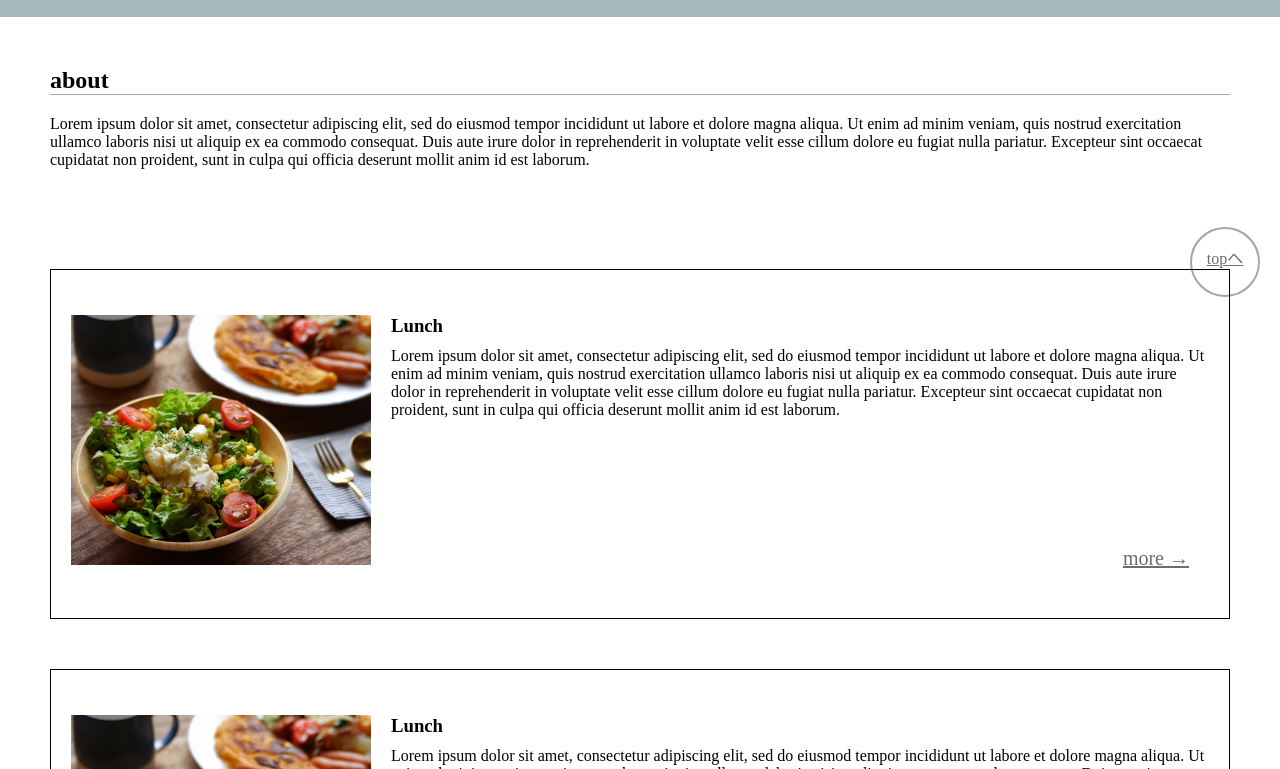
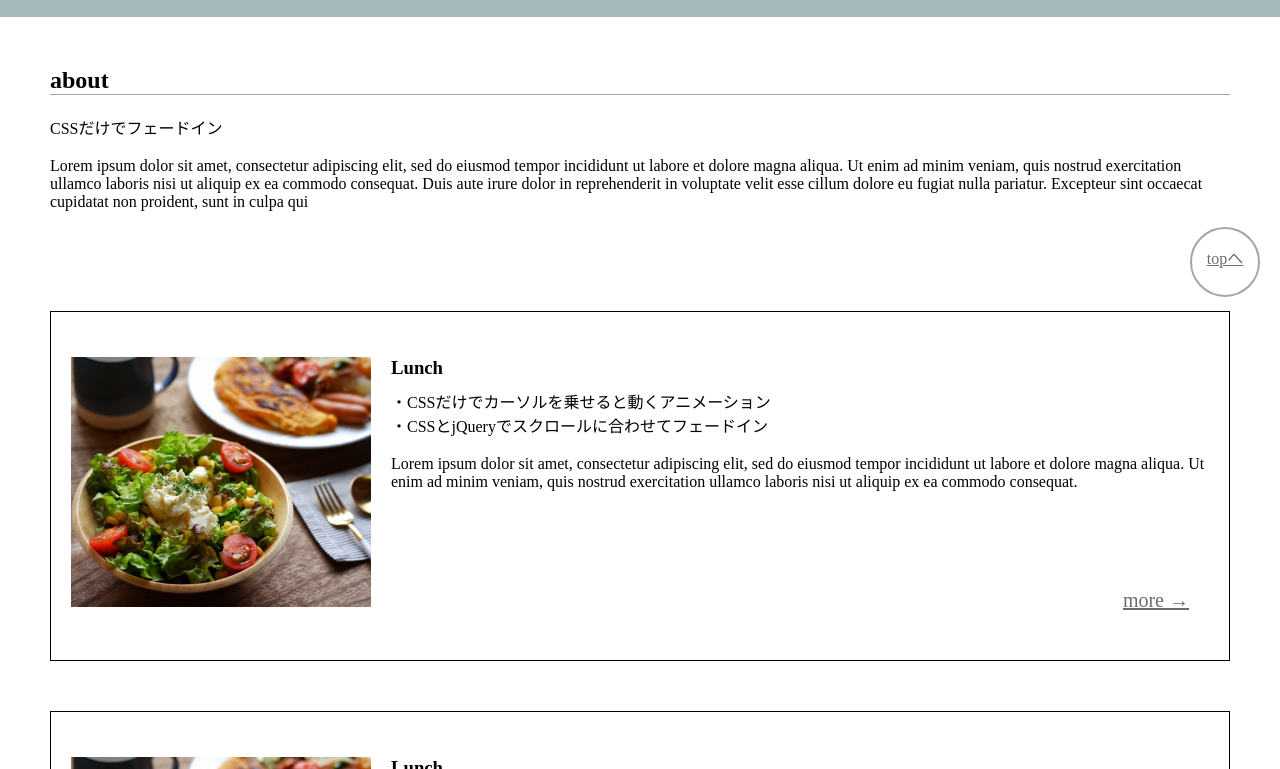
Before and after one commit to ytleoo/CSSstudy_animation, a plain HTML site: page index.html in a window 1280 px wide. Shown: the part 483-1252 px from the top of the page. Drawn offline with nearby package versions, Linux system fonts and the light colour scheme; grey boxes are pictures that could not be loaded.

Commit message:
fix コメント追加

```diff
--- a/index.html
+++ b/index.html
@@ -15,6 +15,7 @@
 
 <nav class="globalMenuSp">
     <ul>
+       <li><a href="#">CSSとjQueryでハンバーガーメニュー</a></li>
         <li><a href="#top">Topへ</a></li>
         <li><a href="#about">aboutへ</a></li>
         <li><a href="#contents">contentsへ</a></li>
@@ -30,14 +31,18 @@
     <h2 class="about-title">
       about
     </h2>
-    <p class="about-text">Lorem ipsum dolor sit amet, consectetur adipiscing elit, sed do eiusmod tempor incididunt ut labore et dolore magna aliqua. Ut enim ad minim veniam, quis nostrud exercitation ullamco laboris nisi ut aliquip ex ea commodo consequat. Duis aute irure dolor in reprehenderit in voluptate velit esse cillum dolore eu fugiat nulla pariatur. Excepteur sint occaecat cupidatat non proident, sunt in culpa qui officia deserunt mollit anim id est laborum.</p>
+    <p class="about-text">CSSだけでフェードイン<br><br>
+    Lorem ipsum dolor sit amet, consectetur adipiscing elit, sed do eiusmod tempor incididunt ut labore et dolore magna aliqua. Ut enim ad minim veniam, quis nostrud exercitation ullamco laboris nisi ut aliquip ex ea commodo consequat. Duis aute irure dolor in reprehenderit in voluptate velit esse cillum dolore eu fugiat nulla pariatur. Excepteur sint occaecat cupidatat non proident, sunt in culpa qui</p>
   </section>
   <section class="contents" id="contents">
     <div class="content show slide-bottom">
       <img src="images/4281518_s.jpg" alt="">
       <div class="content-box">
       <h3 class="content-title">Lunch</h3>
-      <p class="content-text">Lorem ipsum dolor sit amet, consectetur adipiscing elit, sed do eiusmod tempor incididunt ut labore et dolore magna aliqua. Ut enim ad minim veniam, quis nostrud exercitation ullamco laboris nisi ut aliquip ex ea commodo consequat. Duis aute irure dolor in reprehenderit in voluptate velit esse cillum dolore eu fugiat nulla pariatur. Excepteur sint occaecat cupidatat non proident, sunt in culpa qui officia deserunt mollit anim id est laborum.</p>
+      <p class="content-text">・CSSだけでカーソルを乗せると動くアニメーション<br>
+      ・CSSとjQueryでスクロールに合わせてフェードイン<br><br>
+      Lorem ipsum dolor sit amet, consectetur adipiscing elit, sed do eiusmod tempor incididunt ut labore et dolore magna aliqua. Ut enim ad minim veniam, quis nostrud exercitation ullamco laboris nisi ut aliquip ex ea commodo consequat.
+      </p>
       <a href="#" class="more">
         more →
       </a>
```
